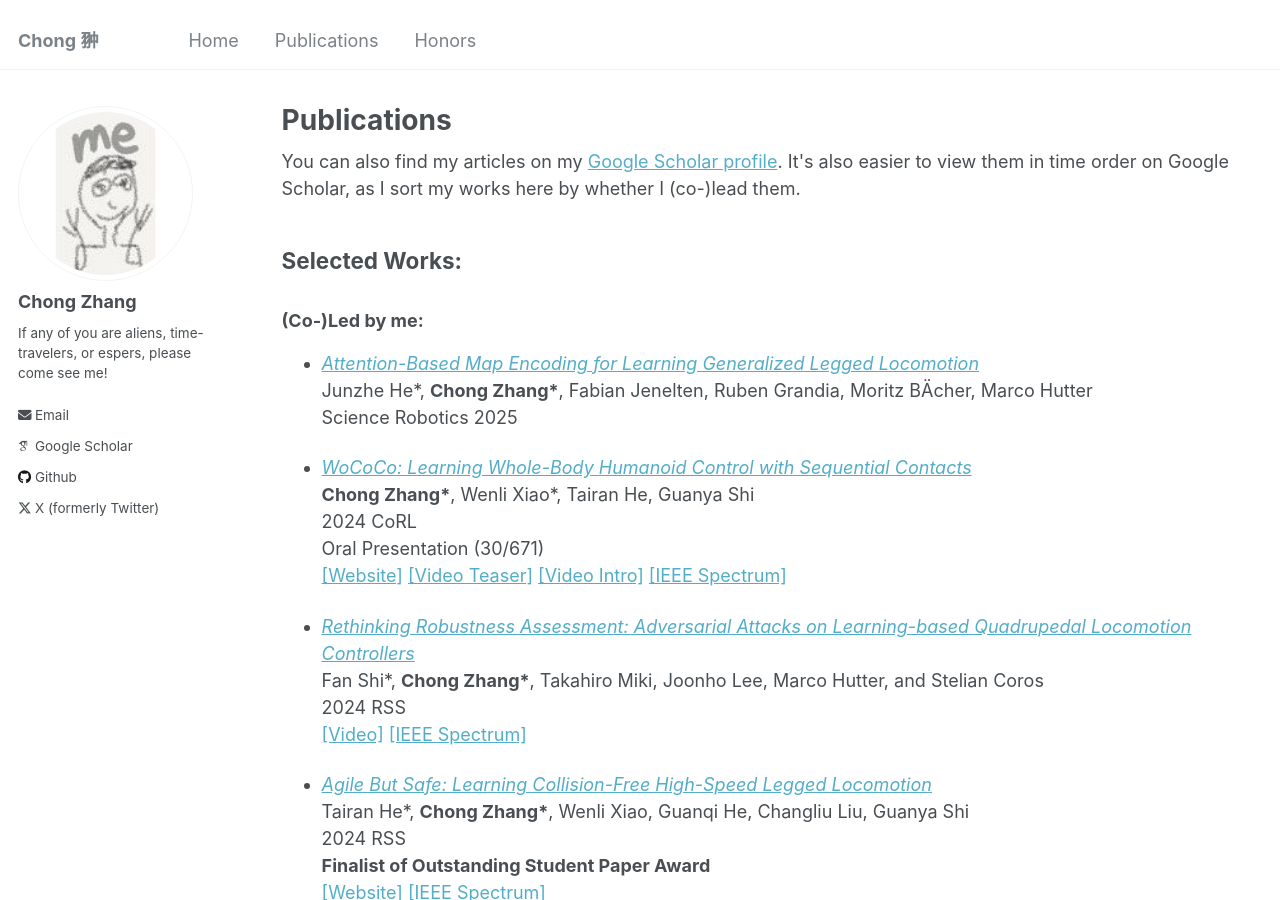
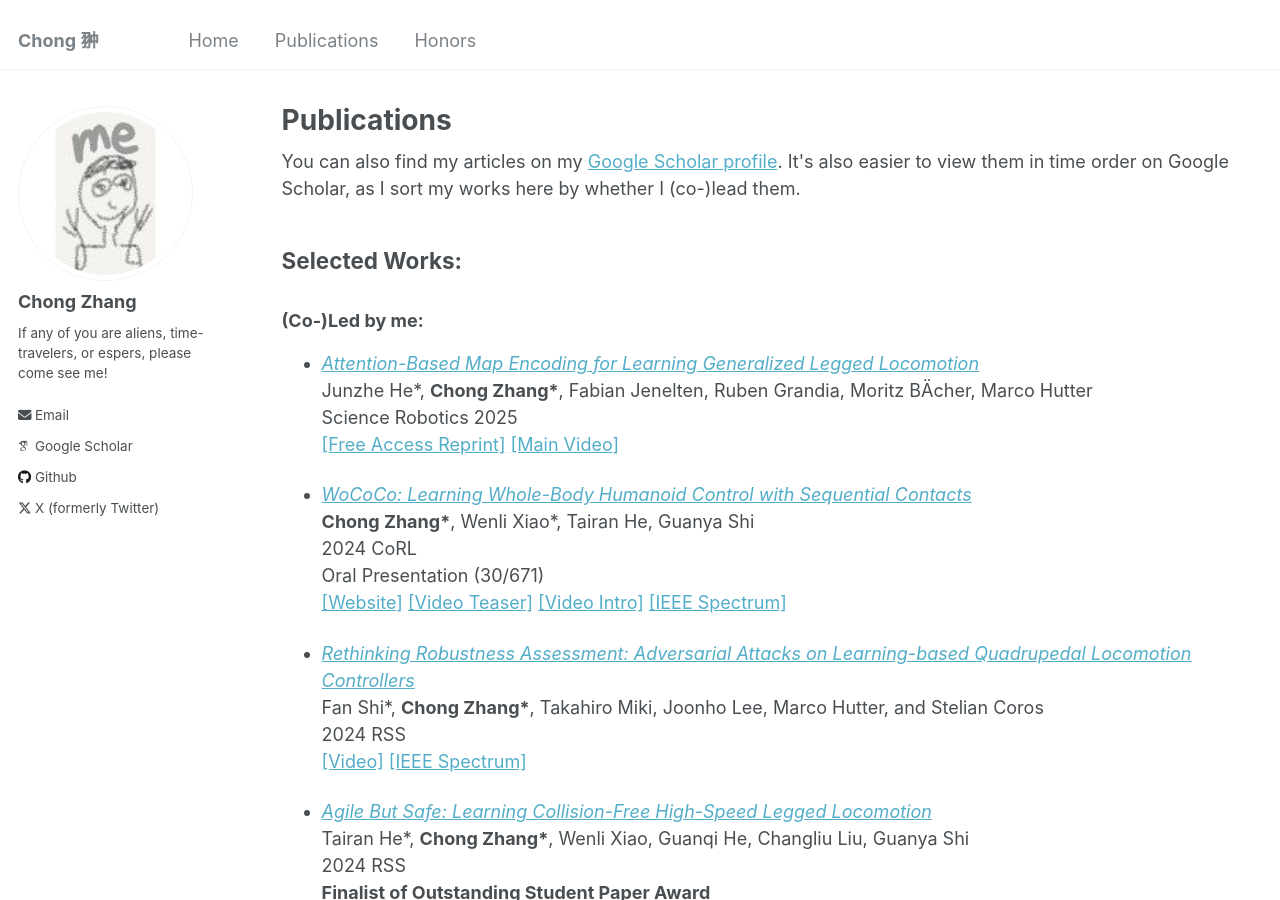
Before and after one commit to zita-ch/zita-ch.github.io, a Jekyll site: the page built from _pages/publications.md, in a window 1280 px wide and 900 px high. Built offline with Jekyll 4.4.1, drawn with Linux system fonts in a browser that asks for light colours; some web fonts are replaced.

Commit message:
add sr video and free access

```diff
--- a/_pages/publications.md
+++ b/_pages/publications.md
@@ -20,6 +20,7 @@ author_profile: true
 + [_Attention-Based Map Encoding for Learning Generalized Legged Locomotion_](https://www.science.org/doi/10.1126/scirobotics.adv3604)
   Junzhe He\*, **Chong Zhang\***, Fabian Jenelten, Ruben Grandia, Moritz BÄcher, Marco Hutter
   Science Robotics 2025
+  [\[Free Access Reprint\]](https://www.science.org/stoken/author-tokens/ST-2851/full) [\[Main Video\]](https://www.youtube.com/watch?v=GUgwB6WxcFo)
 
 + [_WoCoCo: Learning Whole-Body Humanoid Control with Sequential Contacts_](https://arxiv.org/abs/2406.06005)
   **Chong Zhang\***, Wenli Xiao\*, Tairan He, Guanya Shi
```
